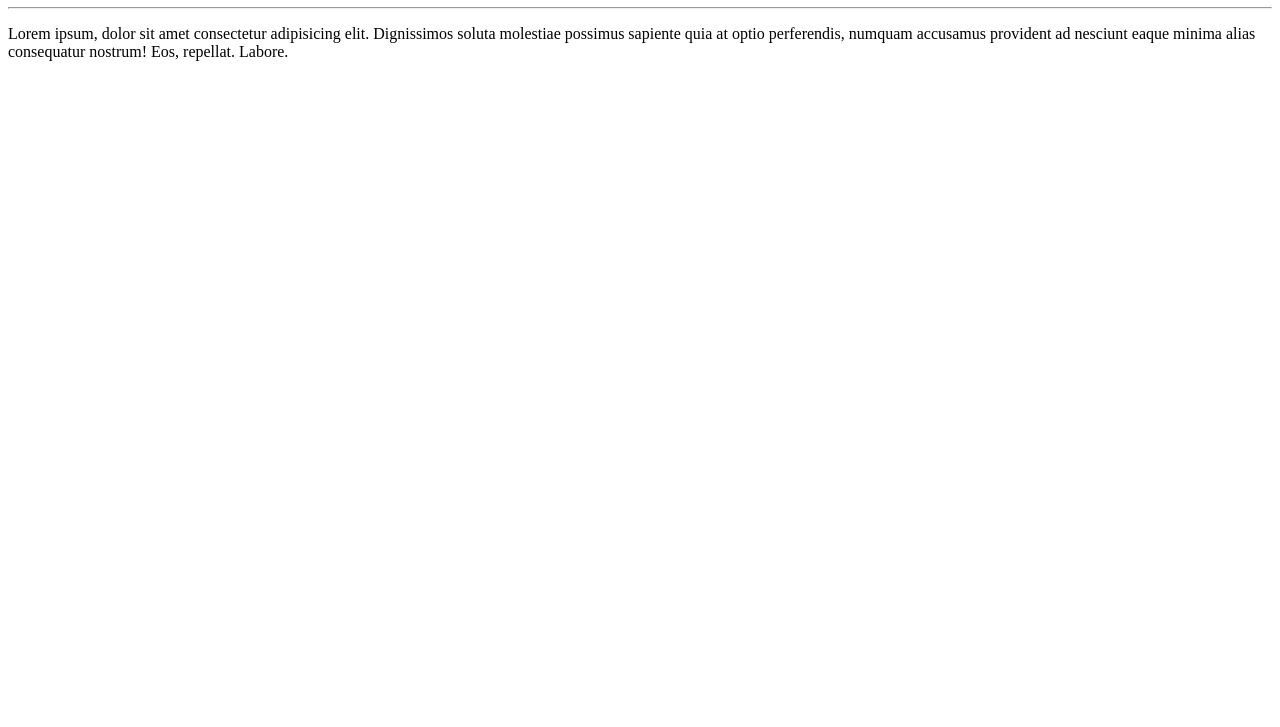
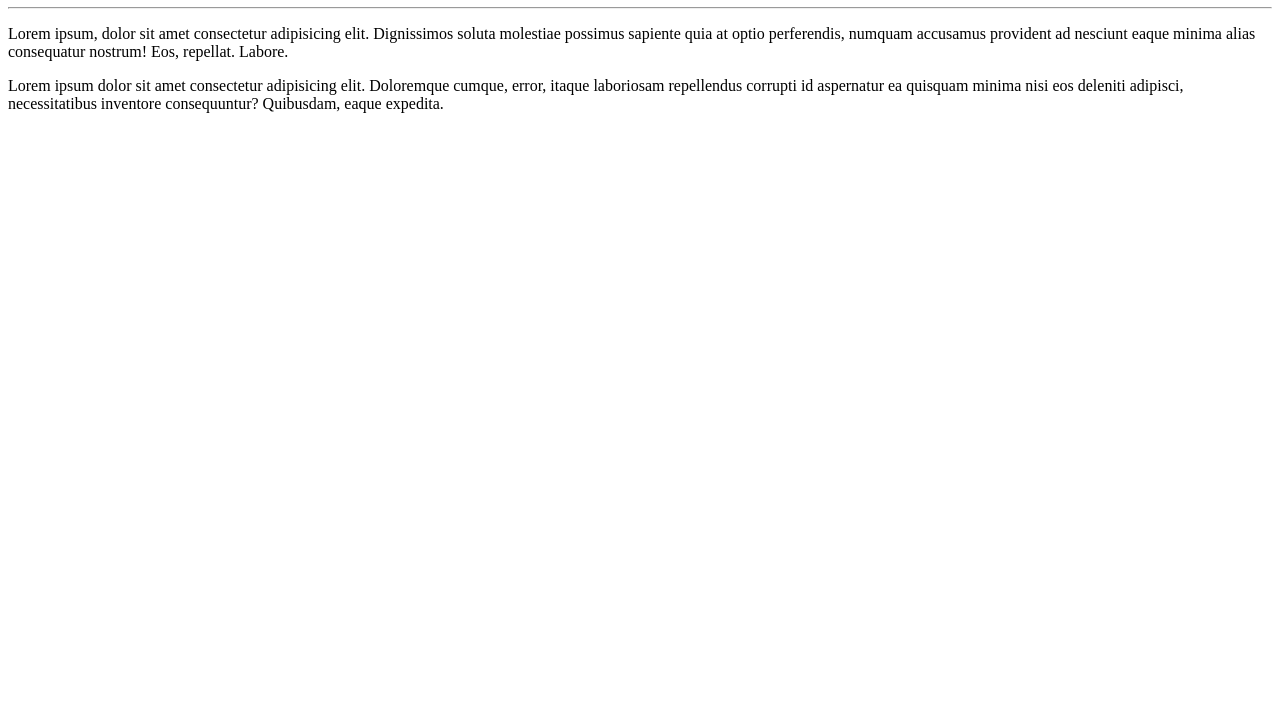
Before and after one commit to GustavoMartinsLima/Ola-Mundo, a plain HTML site: page site-exemplo/index.html in a window 1280 px wide. Shown: the part 73-800 px from the top of the page. Drawn offline with Linux system fonts and the light colour scheme.

Commit message:
Adicionei um parágrafo

```diff
--- a/site-exemplo/index.html
+++ b/site-exemplo/index.html
@@ -10,5 +10,6 @@
     <h1>Olá, Mundo!</h1>
     <hr>
     <p>Lorem ipsum, dolor sit amet consectetur adipisicing elit. Dignissimos soluta molestiae possimus sapiente quia at optio perferendis, numquam accusamus provident ad nesciunt eaque minima alias consequatur nostrum! Eos, repellat. Labore.</p>
+    <p>Lorem ipsum dolor sit amet consectetur adipisicing elit. Doloremque cumque, error, itaque laboriosam repellendus corrupti id aspernatur ea quisquam minima nisi eos deleniti adipisci, necessitatibus inventore consequuntur? Quibusdam, eaque expedita.</p>
 </body>
 </html>
```
